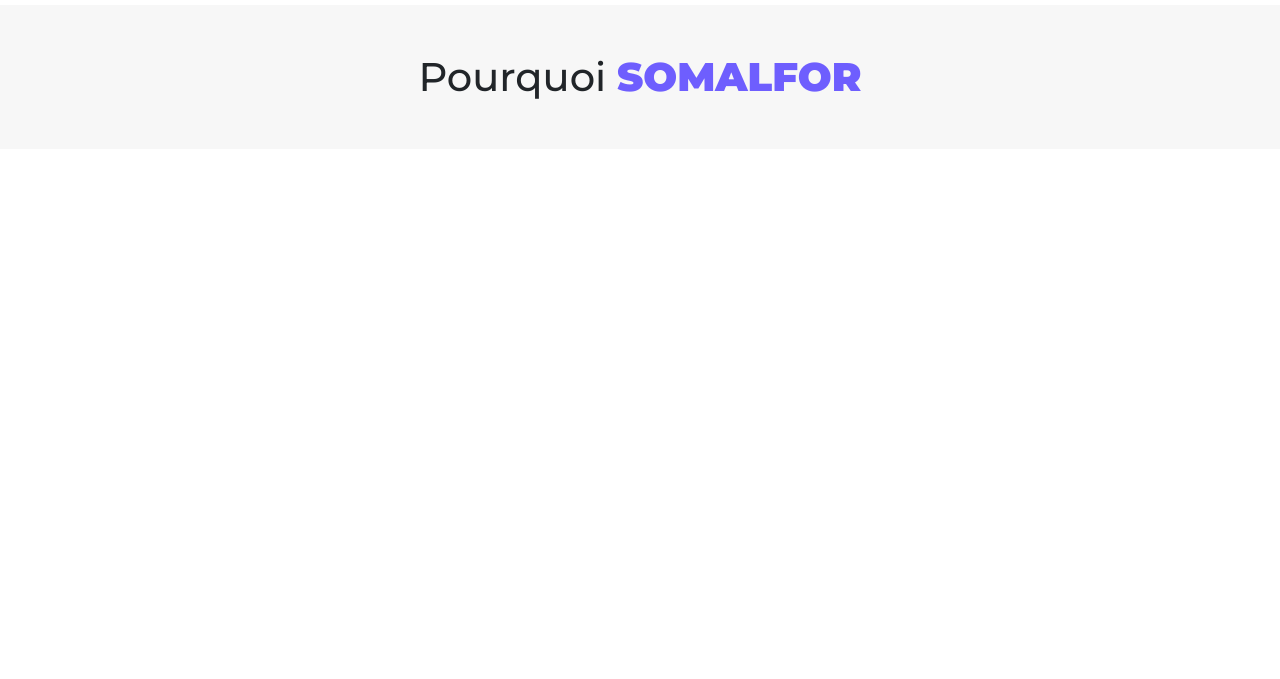
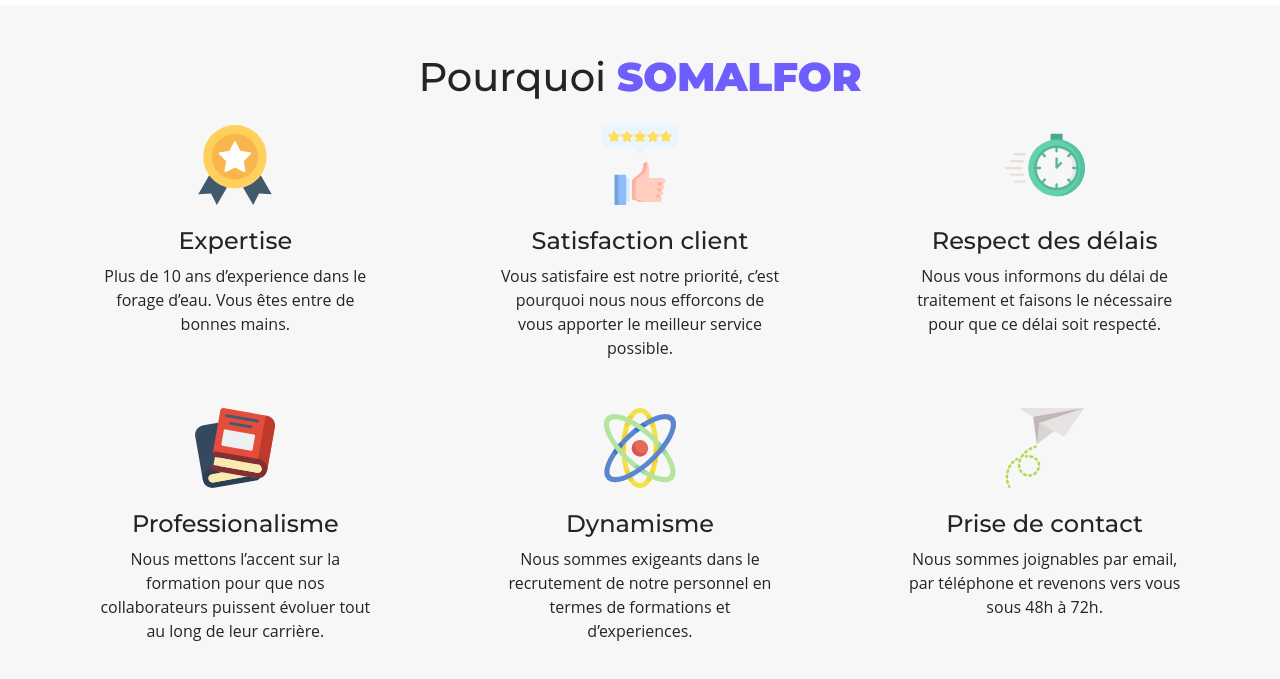
Before and after one commit to potatosalad94/Somalfor, a Next.js app: page / in a window 1280 px wide. Shown: the part 2461-3140 px from the top of the page. Before the commit the page ends 2610 px from the top, so only its background shows below. Built offline with nearby package versions, Linux system fonts and the light colour scheme; a web font is replaced by a local one.

Commit message:
added why components

```diff
--- a/components/layout/Pourquoi.js
+++ b/components/layout/Pourquoi.js
@@ -1,13 +1,72 @@
 import React from "react";
 import styles from "./Pourquoi.module.scss";
+import { Container, Row, Col } from "react-bootstrap";
+import WhyItem from "./WhyItem";
+
+const whyItem = [
+  {
+    id: 1,
+    icon: "/images/medal.svg",
+    title: "Expertise",
+    text: "Plus de 10 ans d’experience dans le forage d’eau. Vous êtes entre de bonnes mains.",
+  },
+  {
+    id: 2,
+    icon: "/images/rating.svg",
+    title: "Satisfaction client",
+    text: "Vous satisfaire est notre priorité, c’est pourquoi nous nous efforcons de vous apporter le meilleur service possible.",
+  },
+  {
+    id: 3,
+    icon: "/images/speed.svg",
+    title: "Respect des délais",
+    text: "Nous vous informons du délai de traitement et faisons le nécessaire pour que ce délai soit respecté.",
+  },
+  {
+    id: 4,
+    icon: "/images/book.svg",
+    title: "Professionalisme",
+    text: "Nous mettons l’accent sur la formation pour que nos collaborateurs puissent évoluer tout au long de leur carrière.",
+  },
+  {
+    id: 5,
+    icon: "/images/atom.svg",
+    title: "Dynamisme",
+    text: "Nous sommes exigeants dans le recrutement de notre personnel en termes de formations et d’experiences.",
+  },
+  {
+    id: 6,
+    icon: "/images/mail.svg",
+    title: "Prise de contact",
+    text: "Nous sommes joignables par email, par téléphone et revenons vers vous sous 48h à 72h.",
+  },
+];
 
 const Pourquoi = () => {
   return (
-    <div className={styles.container}>
+    <Container fluid className={styles.container} id="pourquoi">
       <h1>
         Pourquoi <strong>SOMALFOR</strong>
       </h1>
-    </div>
+      <Row>
+        {whyItem.slice(0, 3).map((item) => {
+          return (
+            <Col xs={12} md={4} key={item.id}>
+              <WhyItem icon={item.icon} title={item.title} text={item.text} />
+            </Col>
+          );
+        })}
+      </Row>
+      <Row>
+        {whyItem.slice(-3).map((item) => {
+          return (
+            <Col xs={12} md={4} key={item.id}>
+              <WhyItem icon={item.icon} title={item.title} text={item.text} />
+            </Col>
+          );
+        })}
+      </Row>
+    </Container>
   );
 };
 
--- /dev/null
+++ b/components/layout/WhyItem.js
@@ -0,0 +1,14 @@
+import React from "react";
+import Image from "next/image";
+
+const WhyItem = (props) => {
+  return (
+    <div className="text-center p-4">
+      <Image src={props.icon} width={80} height={80} alt={props.title} />
+      <h4 className="mt-3 mb-2">{props.title}</h4>
+      <p className="px-4">{props.text}</p>
+    </div>
+  );
+};
+
+export default WhyItem;
```
